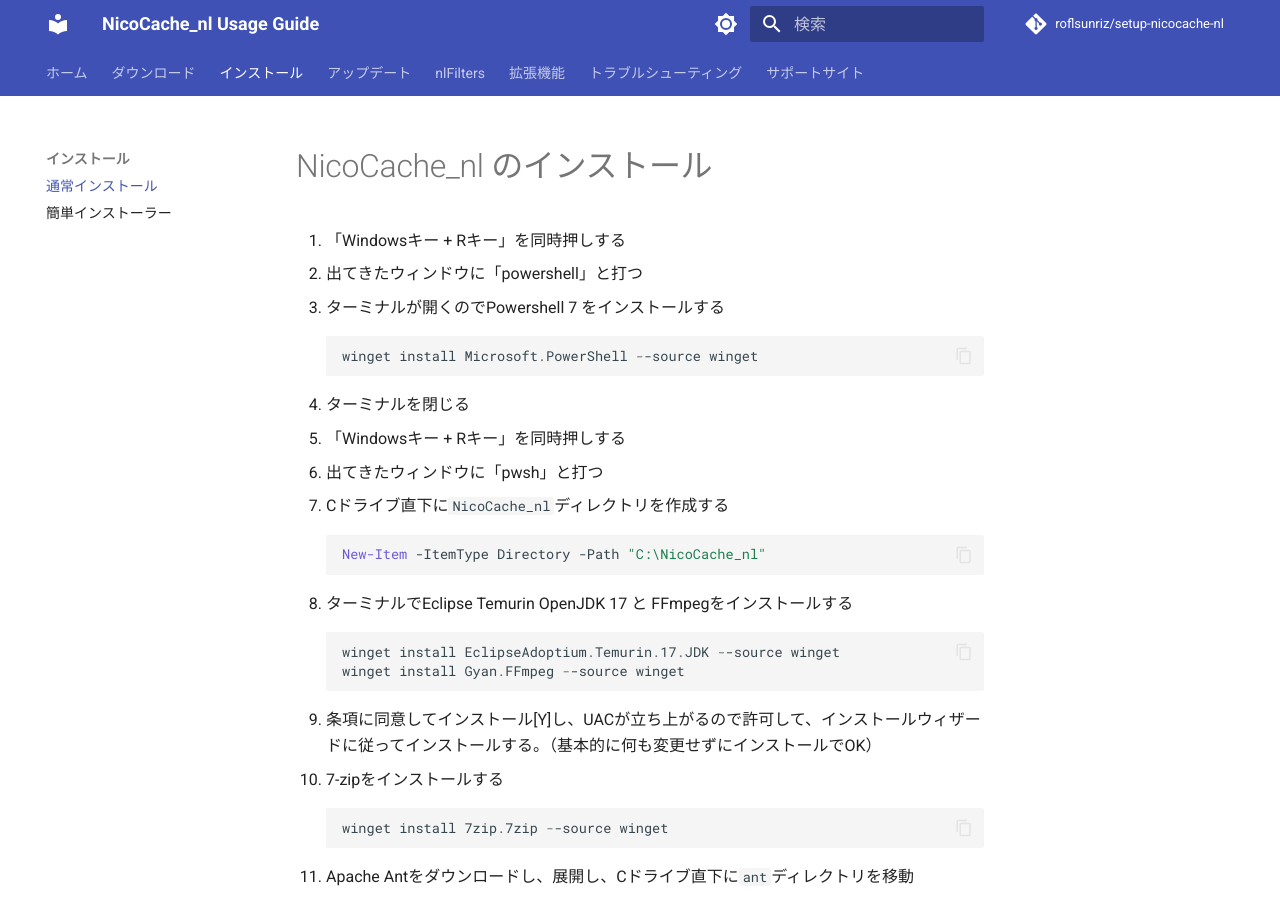
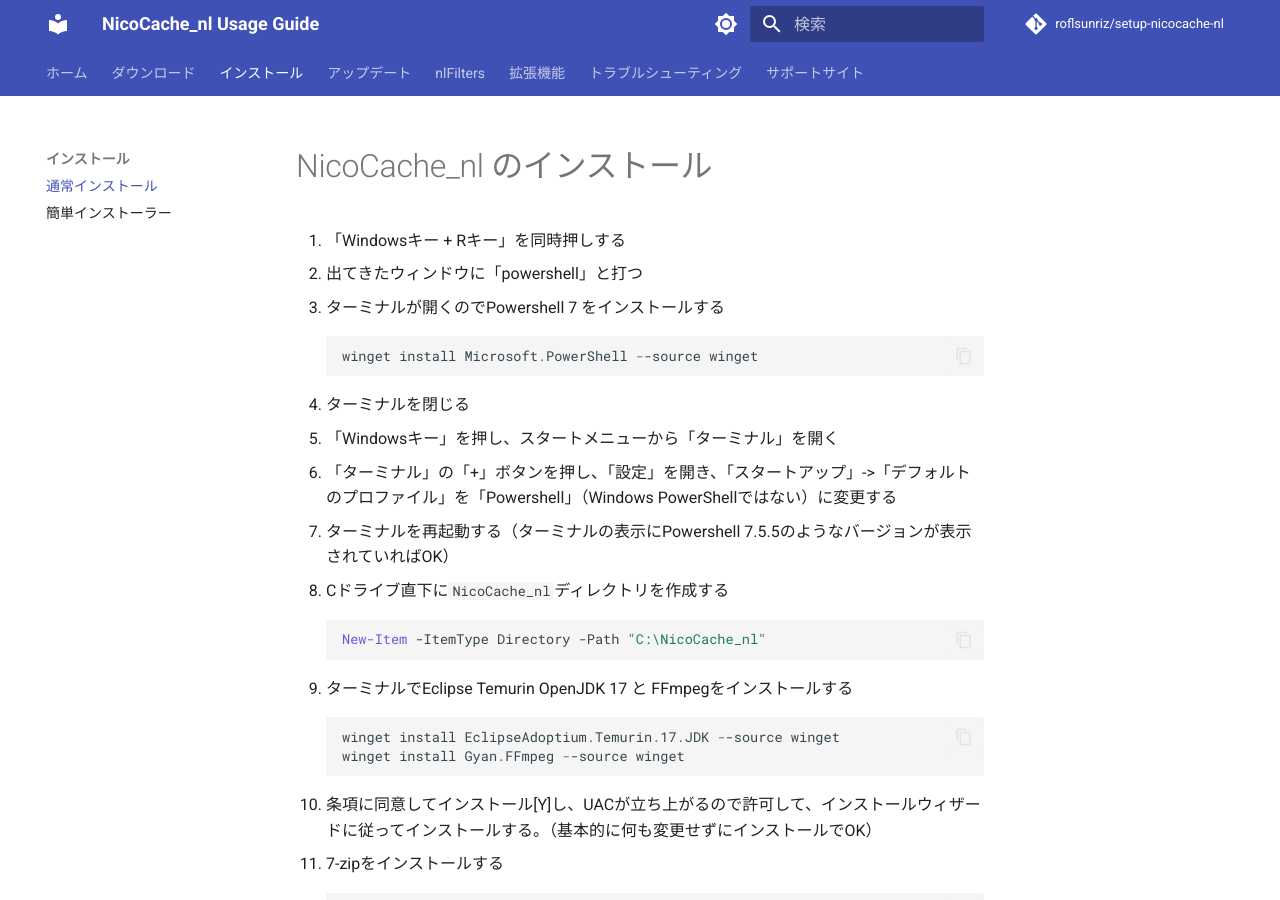
Before and after one commit to roflsunriz/setup-nicocache-nl, an MkDocs documentation site: the page built from docs/install.md, in a window 1280 px wide and 900 px high. Built offline with MkDocs 1.6.1 and Material for MkDocs 9.7.7, drawn with Linux system fonts in a browser that asks for light colours; comment, search, counter and statistics services are not loaded.

Commit message:
docs: install.md のインストール手順を見直し、明確性と構造を改善
- インストール手順を更新し、明確性の向上と構成の最適化を実施。具体的には、手順の順序変更や説明の強化を行った。
- PowerShell 7 をデフォルトターミナルプロファイルに設定し、ターミナルを再起動するための具体的な手順を追加した。
- 依存関係のインストールおよび環境変数の設定プロセスを効率化し、よりスムーズなセットアップ体験を実現した。

````diff
--- a/docs/install.md
+++ b/docs/install.md
@@ -7,42 +7,43 @@
 winget install Microsoft.PowerShell --source winget
 ```
 4. ターミナルを閉じる
-5. 「Windowsキー + Rキー」を同時押しする
-6. 出てきたウィンドウに「pwsh」と打つ
-7. Cドライブ直下に`NicoCache_nl`ディレクトリを作成する
+5. 「Windowsキー」を押し、スタートメニューから「ターミナル」を開く
+6. 「ターミナル」の「+」ボタンを押し、「設定」を開き、「スタートアップ」->「デフォルトのプロファイル」を「Powershell」（Windows PowerShellではない）に変更する
+7. ターミナルを再起動する（ターミナルの表示にPowershell 7.5.5のようなバージョンが表示されていればOK）
+8. Cドライブ直下に`NicoCache_nl`ディレクトリを作成する
 ```powershell
 New-Item -ItemType Directory -Path "C:\NicoCache_nl"
 ```
-8. ターミナルでEclipse Temurin OpenJDK 17 と FFmpegをインストールする
+1. ターミナルでEclipse Temurin OpenJDK 17 と FFmpegをインストールする
 ```powershell
 winget install EclipseAdoptium.Temurin.17.JDK --source winget
 winget install Gyan.FFmpeg --source winget
 ```
-9. 条項に同意してインストール[Y]し、UACが立ち上がるので許可して、インストールウィザードに従ってインストールする。（基本的に何も変更せずにインストールでOK）
-10. 7-zipをインストールする
+1. 条項に同意してインストール[Y]し、UACが立ち上がるので許可して、インストールウィザードに従ってインストールする。（基本的に何も変更せずにインストールでOK）
+2.  7-zipをインストールする
 ```powershell
 winget install 7zip.7zip --source winget
 ```
-11. Apache Antをダウンロードし、展開し、Cドライブ直下に`ant`ディレクトリを移動
+1.  Apache Antをダウンロードし、展開し、Cドライブ直下に`ant`ディレクトリを移動
 ```powershell
 Set-Location $env:TEMP
 Invoke-WebRequest -Uri "https://dlcdn.apache.org//ant/binaries/apache-ant-1.10.15-bin.zip" -OutFile "apache-ant-1.10.15-bin.zip"
 7z x "apache-ant-1.10.15-bin.zip"
 Move-Item -Path "$env:TEMP\apache-ant-1.10.15" -Destination "C:\ant"
 ```
-12. ユーザー環境変数のPathにantを登録。ANT_HOMEも登録
+1.  ユーザー環境変数のPathにantを登録。ANT_HOMEも登録
 ```powershell
 [Environment]::SetEnvironmentVariable("ANT_HOME", "C:\ant", "User")
 [Environment]::SetEnvironmentVariable("Path", "C:\ant\bin;$env:Path", "User")
 ```
-13. 上記手順5・6を繰り返してターミナルを再起動。環境変数が適用される。
-14. `NicoCache_nl-2026-01-15.7z`を避難所アップローダからダウンロードして展開
+1.  上記手順5・6を繰り返してターミナルを再起動。環境変数が適用される。
+2.  `NicoCache_nl-2026-01-15.7z`を避難所アップローダからダウンロードして展開
 ```powershell
 Set-Location "C:\NicoCache_nl"
 Invoke-WebRequest -Uri "https://nicocache.jpn.org/download.php?id=19&key=514e8a406c60c969adc4ff934d5e65427cdc09c74cab334e543f7c96f80b4d81" -OutFile "NicoCache_nl-2026-01-15.7z"
 7z x "NicoCache_nl-2026-01-15.7z"
 ```
-15. BouncyCastleから依存ライブラリをダウンロードし、証明書を生成、ユーザー証明書に証明書を追加 (Chromeは自動的にWindowsの証明書を参照する)
+1.  BouncyCastleから依存ライブラリをダウンロードし、証明書を生成、ユーザー証明書に証明書を追加 (Chromeは自動的にWindowsの証明書を参照する)
 ```powershell
 Set-Location "C:\NicoCache_nl\lib"
 Invoke-WebRequest -Uri "https://repo1.maven.org/maven2/org/bouncycastle/bcprov-jdk18on/1.83/bcprov-jdk18on-1.83.jar" -OutFile "bcprov.jar"
@@ -54,18 +55,18 @@
 Add-Content -Path "config.properties" -Value "enableMitM=true"
 Import-Certificate -FilePath "certs/ca.cer" -CertStoreLocation "Cert:\CurrentUser\Root"
 ```
-16. Firefoxを開く
-17. 設定 > プライバシーとセキュリティ > 証明書 > 証明書を表示 > 認証局証明書 > インポート
-18. certs/ca.cerを選択
-19. 「この認証局によるウェブサイトの識別を信頼する」にチェックを入れる
-20. Firefoxを再起動する
-21. `proxy_sample.pac`から`proxy.pac`を作成
+1.  Firefoxを開く
+2.  設定 > プライバシーとセキュリティ > 証明書 > 証明書を表示 > 認証局証明書 > インポート
+3.  certs/ca.cerを選択
+4.  「この認証局によるウェブサイトの識別を信頼する」にチェックを入れる
+5.  Firefoxを再起動する
+6.  `proxy_sample.pac`から`proxy.pac`を作成
 ```powershell
 Set-Location "C:\NicoCache_nl"
 Copy-Item -Path "C:\NicoCache_nl\proxy_sample.pac" -Destination "C:\NicoCache_nl\proxy.pac"
 ```
-22. その他、`config.properties`に変更したい設定があれば編集する。デフォルト設定は`defaults`ディレクトリに格納されている。
-23. ランチャースクリプトを作成
+1.  その他、`config.properties`に変更したい設定があれば編集する。デフォルト設定は`defaults`ディレクトリに格納されている。
+2.  ランチャースクリプトを作成
 ```powershell
 $script = @'
 Set-Location -Path $PSScriptRoot
````
Also changed, not shown: other parts of docs/install.md (+5 -5 lines).
